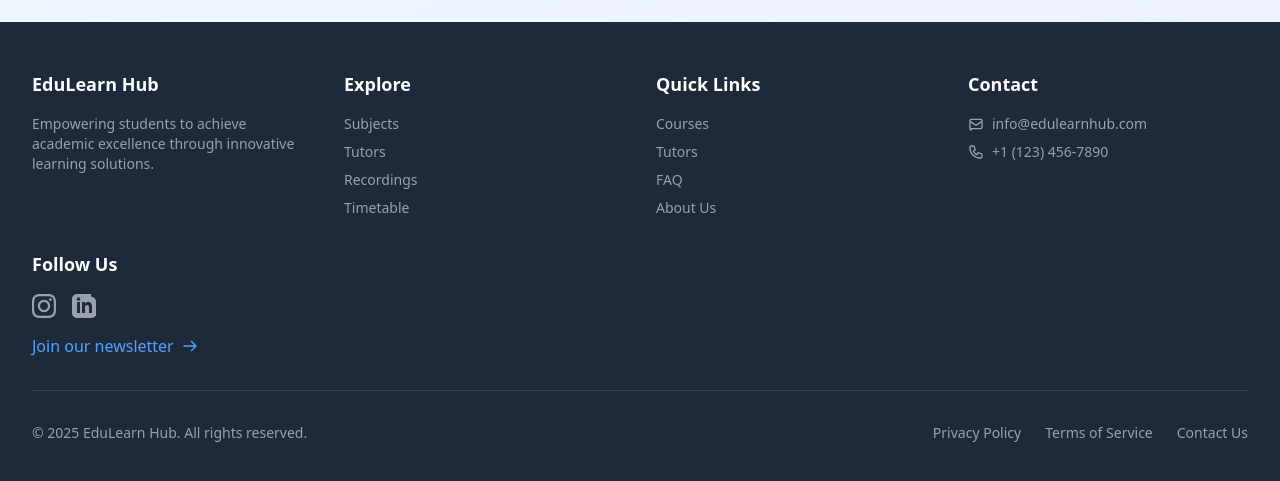
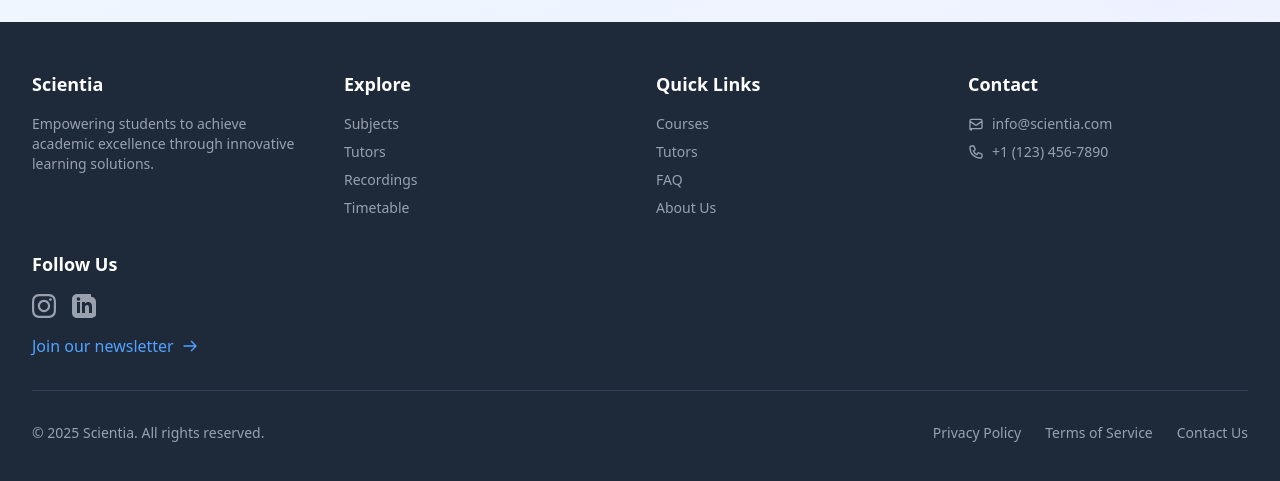
Before and after one commit to Hesara2003/ScientiaUpdated, a React (Vite) app: page / in a window 1280 px wide. Shown: the part 8679-9160 px from the top of the page. Built offline with nearby package versions, Linux system fonts and the light colour scheme; no server answers.

Commit message:
Changed names

```diff
--- a/src/components/landing/Footer.jsx
+++ b/src/components/landing/Footer.jsx
@@ -8,7 +8,7 @@ const Footer = () => {
       <div className="max-w-7xl mx-auto px-4 sm:px-6 lg:px-8">
         <div className="grid grid-cols-1 md:grid-cols-4 gap-8">
           <div>
-            <h3 className="text-lg font-semibold mb-4">EduLearn Hub</h3>
+            <h3 className="text-lg font-semibold mb-4">Scientia</h3>
             <p className="text-gray-400 text-sm">
               Empowering students to achieve academic excellence through innovative learning solutions.
             </p>
@@ -38,7 +38,7 @@ const Footer = () => {
                 <svg className="h-4 w-4 mr-2" xmlns="http://www.w3.org/2000/svg" fill="none" viewBox="0 0 24 24" stroke="currentColor">
                   <path strokeLinecap="round" strokeLinejoin="round" strokeWidth={2} d="M3 8l7.89 5.26a2 2 0 002.22 0L21 8M5 19h14a2 2 0 002-2V7a2 2 0 00-2-2H5a2 2 0 00-2 2v12a2 2 0 002 2z" />
                 </svg>
-                info@edulearnhub.com
+                info@scientia.com
               </li>
               <li className="flex items-center">
                 <svg className="h-4 w-4 mr-2" xmlns="http://www.w3.org/2000/svg" fill="none" viewBox="0 0 24 24" stroke="currentColor">
@@ -90,7 +90,7 @@ const Footer = () => {
         </div>
         <div className="mt-8 pt-8 border-t border-gray-700">
           <div className="flex flex-col md:flex-row justify-between items-center">
-            <p className="text-sm text-gray-400">© 2025 EduLearn Hub. All rights reserved.</p>
+            <p className="text-sm text-gray-400">© 2025 Scientia. All rights reserved.</p>
             <div className="flex space-x-6 mt-4 md:mt-0">
               <motion.a
                 href="#"
--- a/src/pages/explore/ExploreLayout.jsx
+++ b/src/pages/explore/ExploreLayout.jsx
@@ -111,7 +111,7 @@ export default function ExploreLayout() {
                   <svg className="h-4 w-4 mr-2" xmlns="http://www.w3.org/2000/svg" fill="none" viewBox="0 0 24 24" stroke="currentColor">
                     <path strokeLinecap="round" strokeLinejoin="round" strokeWidth={2} d="M3 8l7.89 5.26a2 2 0 002.22 0L21 8M5 19h14a2 2 0 002-2V7a2 2 0 00-2-2H5a2 2 0 00-2 2v10a2 2 0 002 2z" />
                   </svg>
-                  info@edulearnhub.com
+                  info@scientia.com
                 </li>
                 <li className="flex items-center">
                   <svg className="h-4 w-4 mr-2" xmlns="http://www.w3.org/2000/svg" fill="none" viewBox="0 0 24 24" stroke="currentColor">
```
